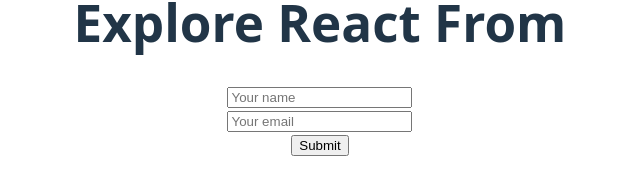
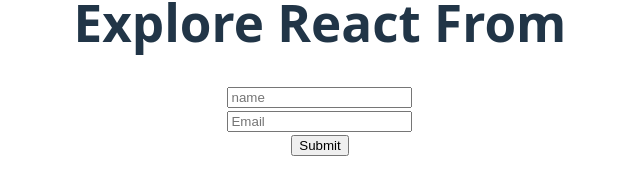
Before and after one commit to Arun-DEV-prog/react-from-handle, a React (Vite) app: page / in a window 1280 px wide. Shown: the part 342-536 px from the top of the page, without its empty margins (320-960 px from the left). Built offline with nearby package versions, Linux system fonts and the light colour scheme.

Commit message:
first commit

```diff
--- a/src/App.jsx
+++ b/src/App.jsx
@@ -1,5 +1,6 @@
 
 import './App.css'
+import FromAction from './FromAction/FromAction'
 import SimpleForm from './SimpleForm/SimpleForm'
 
 function App() {
@@ -8,7 +9,8 @@
   return (
     <>
        <h1>Explore React From</h1>
-        <SimpleForm></SimpleForm>
+        {/* <SimpleForm></SimpleForm> */}
+       <FromAction></FromAction>
     </>
   )
 }
--- /dev/null
+++ b/src/FromAction/FromAction.jsx
@@ -0,0 +1,21 @@
+import React from 'react'
+
+const FromAction = () => {
+     const handleFromAction=(fromData)=>{
+         console.log(fromData.get('name'))
+         console.log(fromData.get('email'))
+     }
+  return (
+    <div>
+       <form action={handleFromAction}>
+         <input type="text" name='name' placeholder='name' />
+          <br />
+          <input type="email" name='email' placeholder='Email' />
+           <br />
+           <input type="submit" value="Submit" />
+       </form>
+    </div>
+  )
+}
+
+export default FromAction
```
Also changed, not shown: 1 other file (tests, documents, lock files or other folders).
